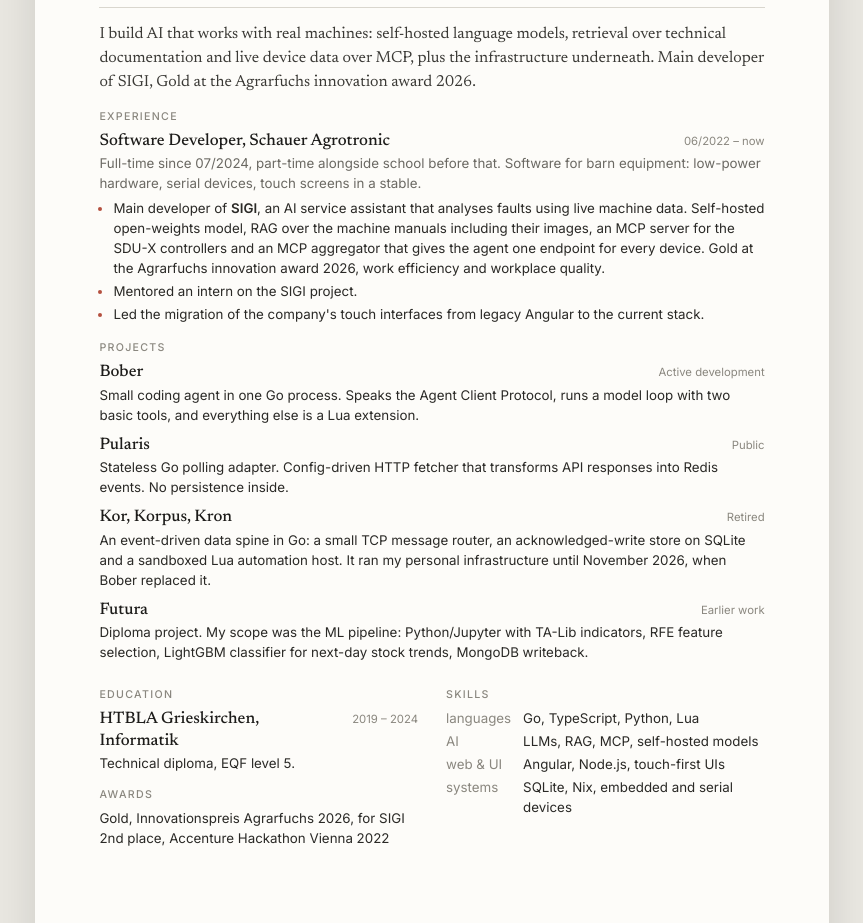
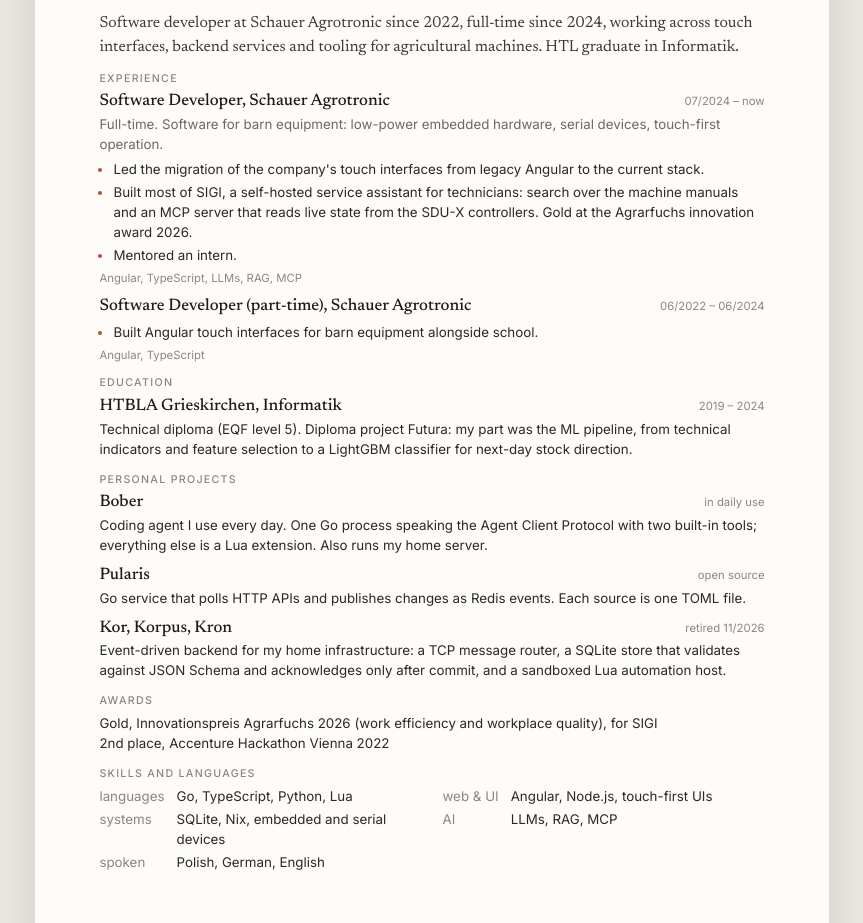
Before and after one commit to knoniewicz/portfolio, an Astro site: page /cv in a window 1280 px wide. Shown: the part 164-1087 px from the top of the page, without its empty margins (208-1071 px from the left). Built offline with nearby package versions, Linux system fonts and the light colour scheme; Astro itself is replaced by a stand-in of ours.

Commit message:
CV: standard reverse-chronological layout, plain title, factual profile
Co-Authored-By: Claude Opus 5.5 <noreply@anthropic.com>

```diff
--- a/src/lib/profile.ts
+++ b/src/lib/profile.ts
@@ -15,7 +15,7 @@ export const yearsFullTime = yearsSince(startedFullTime);
 // Shared by the home sidebar and the CV, so both say the same thing.
 export const skills = [
   ['languages', 'Go, TypeScript, Python, Lua'],
-  ['AI', 'LLMs, RAG, MCP, self-hosted models'],
   ['web & UI', 'Angular, Node.js, touch-first UIs'],
   ['systems', 'SQLite, Nix, embedded and serial devices'],
+  ['AI', 'LLMs, RAG, MCP'],
 ] as const;
--- a/src/pages/cv.astro
+++ b/src/pages/cv.astro
@@ -1,11 +1,10 @@
 ---
 // One-page CV, built from the same data as the rest of the site.
 // scripts/cv-pdf.mjs prints this page to /cv.pdf after every build.
-import { projects } from '../lib/projects';
-import { age, skills } from '../lib/profile';
+// Plain reverse-chronological layout, one column, real text, so ATS parsers read it too.
+import { born, skills } from '../lib/profile';
 
-const pick = (slug: string) => projects.find((p) => p.slug === slug)!;
-const work = ['bober', 'pularis', 'kor-stack', 'futura'].map(pick);
+const dob = born.toLocaleDateString('en-GB', { day: '2-digit', month: '2-digit', year: 'numeric' });
 ---
 
 <!doctype html>
@@ -25,53 +24,72 @@ const work = ['bober', 'pularis', 'kor-stack', 'futura'].map(pick);
       <header>
         <div>
           <h1>Kacper Noniewicz</h1>
-          <p class="role">Software Developer · AI systems for real machines</p>
+          <p class="role">Software Developer</p>
         </div>
         <p class="contact">
           <a href="mailto:kacper@noniewicz.eu">kacper@noniewicz.eu</a><br />
           <a href="https://noniewicz.eu">noniewicz.eu</a> · <a href="https://github.com/knoniewicz">github.com/knoniewicz</a><br />
           <a href="https://www.linkedin.com/in/noniewicz">linkedin.com/in/noniewicz</a><br />
-          Upper Austria · {age} · Polish, German, English
+          Upper Austria · born {dob}
         </p>
       </header>
 
-      <p class="intro">I build AI that works with real machines: self-hosted language models, retrieval over technical documentation and live device data over MCP, plus the infrastructure underneath. Main developer of SIGI, Gold at the Agrarfuchs innovation award 2026.</p>
+      <p class="intro">Software developer at Schauer Agrotronic since 2022, full-time since 2024, working across touch interfaces, backend services and tooling for agricultural machines. HTL graduate in Informatik.</p>
 
       <section>
         <h2>Experience</h2>
         <div class="job">
-          <div class="head"><h3>Software Developer, Schauer Agrotronic</h3><span>06/2022 – now</span></div>
-          <p class="sub">Full-time since 07/2024, part-time alongside school before that. Software for barn equipment: low-power hardware, serial devices, touch screens in a stable.</p>
+          <div class="head"><h3>Software Developer, Schauer Agrotronic</h3><span>07/2024 – now</span></div>
+          <p class="sub">Full-time. Software for barn equipment: low-power embedded hardware, serial devices, touch-first operation.</p>
           <ul>
-            <li>Main developer of <b>SIGI</b>, an AI service assistant that analyses faults using live machine data. Self-hosted open-weights model, RAG over the machine manuals including their images, an MCP server for the SDU-X controllers and an MCP aggregator that gives the agent one endpoint for every device. Gold at the Agrarfuchs innovation award 2026, work efficiency and workplace quality.</li>
-            <li>Mentored an intern on the SIGI project.</li>
             <li>Led the migration of the company's touch interfaces from legacy Angular to the current stack.</li>
+            <li>Built most of SIGI, a self-hosted service assistant for technicians: search over the machine manuals and an MCP server that reads live state from the SDU-X controllers. Gold at the Agrarfuchs innovation award 2026.</li>
+            <li>Mentored an intern.</li>
           </ul>
+          <p class="stack">Angular, TypeScript, LLMs, RAG, MCP</p>
+        </div>
+        <div class="job">
+          <div class="head"><h3>Software Developer (part-time), Schauer Agrotronic</h3><span>06/2022 – 06/2024</span></div>
+          <ul><li>Built Angular touch interfaces for barn equipment alongside school.</li></ul>
+          <p class="stack">Angular, TypeScript</p>
         </div>
       </section>
 
       <section>
-        <h2>Projects</h2>
-        {work.map((p) => (
-          <div class="job">
-            <div class="head"><h3>{p.name}</h3><span>{p.state}</span></div>
-            <p>{p.summary}</p>
-          </div>
-        ))}
+        <h2>Education</h2>
+        <div class="job">
+          <div class="head"><h3>HTBLA Grieskirchen, Informatik</h3><span>2019 – 2024</span></div>
+          <p>Technical diploma (EQF level 5). Diploma project Futura: my part was the ML pipeline, from technical indicators and feature selection to a LightGBM classifier for next-day stock direction.</p>
+        </div>
       </section>
 
-      <section class="two">
-        <div>
-          <h2>Education</h2>
-          <div class="head"><h3>HTBLA Grieskirchen, Informatik</h3><span>2019 – 2024</span></div>
-          <p>Technical diploma, EQF level 5.</p>
-          <h2 class="gap">Awards</h2>
-          <p>Gold, Innovationspreis Agrarfuchs 2026, for SIGI<br />2nd place, Accenture Hackathon Vienna 2022</p>
+      <section>
+        <h2>Personal projects</h2>
+        <div class="job">
+          <div class="head"><h3>Bober</h3><span>in daily use</span></div>
+          <p>Coding agent I use every day. One Go process speaking the Agent Client Protocol with two built-in tools; everything else is a Lua extension. Also runs my home server.</p>
         </div>
-        <div>
-          <h2>Skills</h2>
-          <dl>{skills.map(([k, v]) => <><dt>{k}</dt><dd>{v}</dd></>)}</dl>
+        <div class="job">
+          <div class="head"><h3>Pularis</h3><span>open source</span></div>
+          <p>Go service that polls HTTP APIs and publishes changes as Redis events. Each source is one TOML file.</p>
         </div>
+        <div class="job">
+          <div class="head"><h3>Kor, Korpus, Kron</h3><span>retired 11/2026</span></div>
+          <p>Event-driven backend for my home infrastructure: a TCP message router, a SQLite store that validates against JSON Schema and acknowledges only after commit, and a sandboxed Lua automation host.</p>
+        </div>
+      </section>
+
+      <section>
+        <h2>Awards</h2>
+        <p>Gold, Innovationspreis Agrarfuchs 2026 (work efficiency and workplace quality), for SIGI<br />2nd place, Accenture Hackathon Vienna 2022</p>
+      </section>
+
+      <section>
+        <h2>Skills and languages</h2>
+        <dl>
+          {skills.map(([k, v]) => <><dt>{k}</dt><dd>{v}</dd></>)}
+          <dt>spoken</dt><dd>Polish, German, English</dd>
+        </dl>
       </section>
     </article>
   </body>
@@ -82,7 +100,7 @@ const work = ['bober', 'pularis', 'kor-stack', 'futura'].map(pick);
   * { box-sizing: border-box; }
   html { background: #e9e7e1; }
   body { margin: 0; font: 400 10pt/1.5 Inter, system-ui, sans-serif; color: #2a2926; -webkit-print-color-adjust: exact; print-color-adjust: exact; }
-  article { width: 210mm; min-height: 297mm; margin: 24px auto; padding: 16mm 17mm; background: #fdfcf9; box-shadow: 0 10px 40px rgba(0,0,0,.12); }
+  article { width: 210mm; min-height: 297mm; margin: 24px auto; padding: 13mm 17mm; background: #fdfcf9; box-shadow: 0 10px 40px rgba(0,0,0,.12); }
   @media print { html { background: none; } article { margin: 0; box-shadow: none; } }
   a { color: inherit; text-decoration: none; }
   header { display: flex; justify-content: space-between; align-items: end; gap: 24px; padding-bottom: 14px; border-bottom: 1px solid #d9d6ce; }
@@ -90,7 +108,7 @@ const work = ['bober', 'pularis', 'kor-stack', 'futura'].map(pick);
   .role { margin: 6px 0 0; color: #b4503f; font-size: 10.5pt; }
   .contact { margin: 0; text-align: right; font-size: 8.5pt; color: #6b6963; line-height: 1.6; }
   .intro { font: 400 12pt/1.5 Newsreader, Georgia, serif; margin: 14px 0 4px; color: #3a3935; }
-  h2 { font: 500 8pt/1 Inter, sans-serif; text-transform: uppercase; letter-spacing: .12em; color: #8a877f; margin: 18px 0 8px; }
+  h2 { font: 500 8pt/1 Inter, sans-serif; text-transform: uppercase; letter-spacing: .12em; color: #8a877f; margin: 15px 0 7px; break-after: avoid; }
   h2.gap { margin-top: 16px; }
   h3 { font: 500 12.5pt/1.3 Newsreader, Georgia, serif; margin: 0; color: #1d1c1a; }
   .head { display: flex; justify-content: space-between; align-items: baseline; gap: 12px; }
@@ -102,8 +120,9 @@ const work = ['bober', 'pularis', 'kor-stack', 'futura'].map(pick);
   li { margin-bottom: 3px; }
   li::marker { color: #b4503f; }
   b { font-weight: 600; }
-  .two { display: grid; grid-template-columns: 1fr 1fr; gap: 28px; }
-  dl { margin: 0; display: grid; grid-template-columns: auto 1fr; gap: 3px 12px; }
+  .stack { margin-top: 4px; font-size: 8.5pt; color: #8a877f; }
+  dl { margin: 0; display: grid; grid-template-columns: auto 1fr auto 1fr; gap: 3px 12px; }
+
   dt { color: #8a877f; }
   dd { margin: 0; }
 </style>
```
